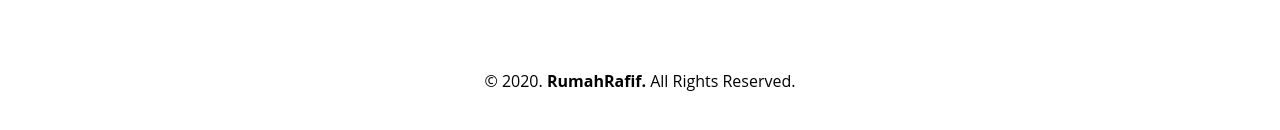
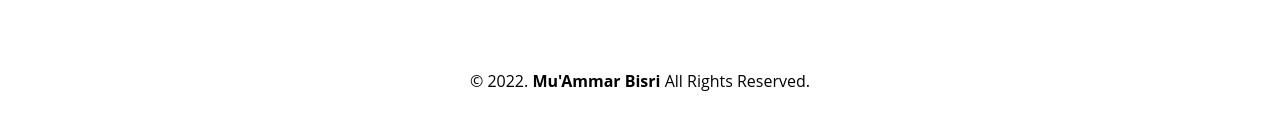
Before and after one commit to bisri15store/bisri15store, a plain HTML site: page index.html in a window 1280 px wide. Shown: the part 2460-2590 px from the top of the page. Drawn offline with Linux system fonts and the light colour scheme.

Commit message:
Update index.html

```diff
--- a/index.html
+++ b/index.html
@@ -146,7 +146,7 @@
 
     <div id="copyright">
         <div class="wrapper">
-            &copy; 2020. <b>RumahRafif.</b> All Rights Reserved.
+            &copy; 2022. <b>Mu'Ammar Bisri</b> All Rights Reserved.
         </div>
     </div>
 
```
